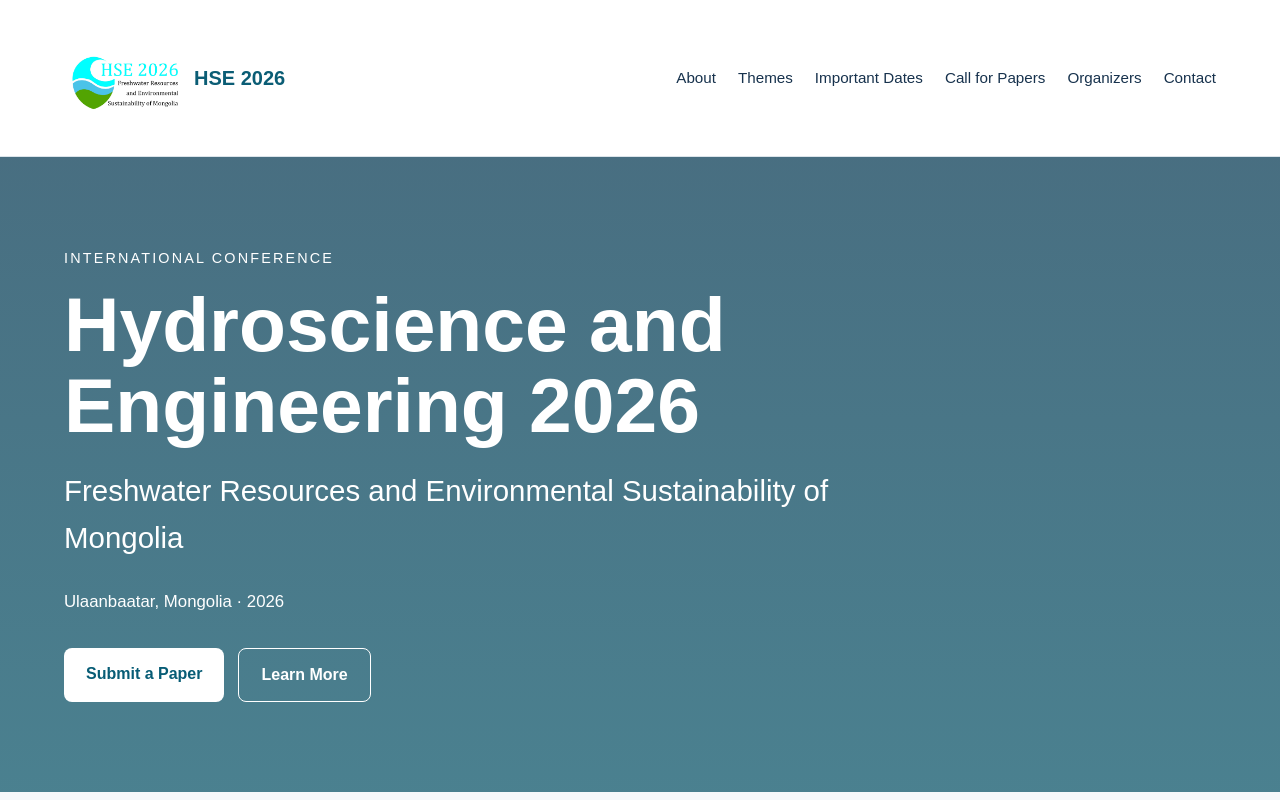
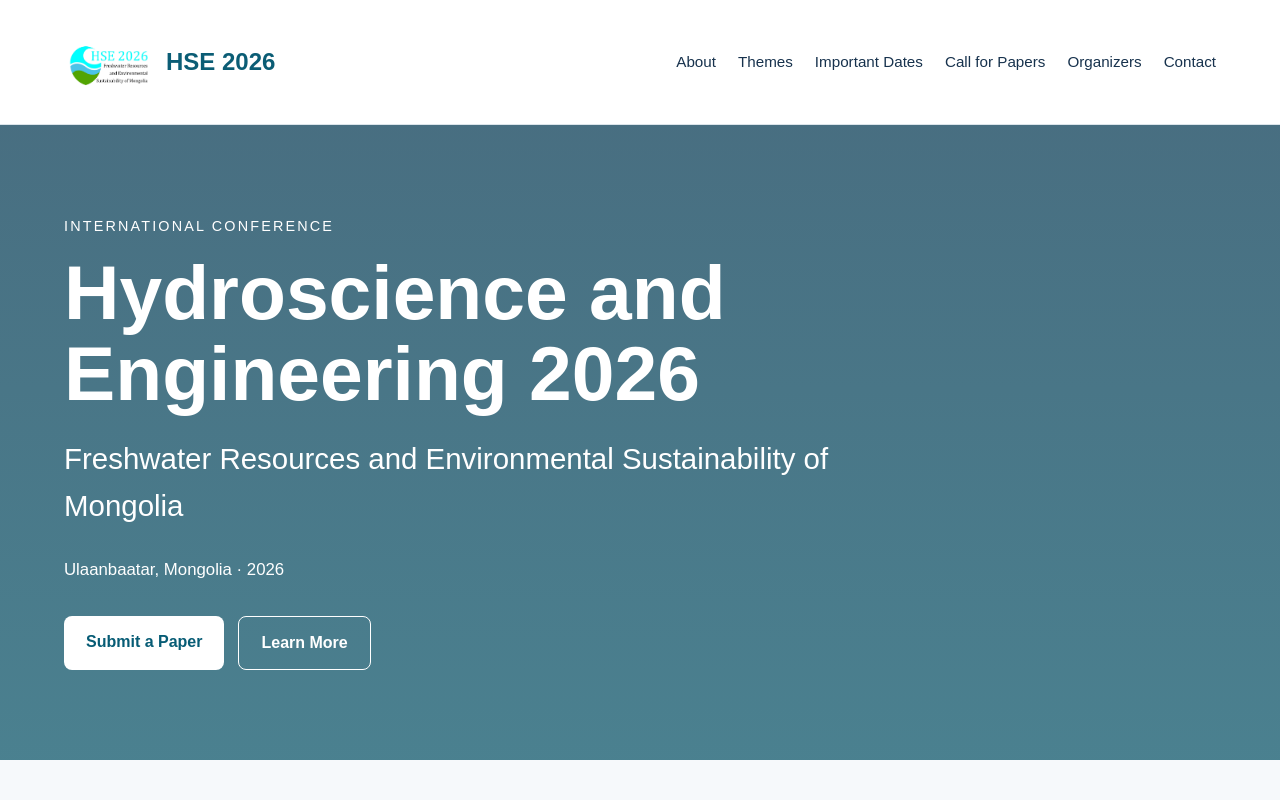
Before and after one commit to Ayurzana/hse2026, a Next.js app: page / in a window 1280 px wide. Shown: the top 800 px of the page. Built offline with nearby package versions, Linux system fonts and the light colour scheme.

Commit message:
Refactor globals.css for improved styling

```diff
--- a/src/app/globals.css
+++ b/src/app/globals.css
@@ -40,17 +40,17 @@ header {
 .logo {
   display: flex;
   align-items: center;
-  gap: 10px;
-  font-size: 1.25rem;
+  gap: 14px;
+  font-size: 1.5rem;
   font-weight: 700;
   color: #0b5d75;
 }
 
 .logo-img {
-  width: 120px;
-  height: 120px;
+  width: 88px;
+  height: 88px;
   object-fit: contain;
-  border-radius: 6px;
+  border-radius: 8px;
 }
 
 .nav-links {
```
